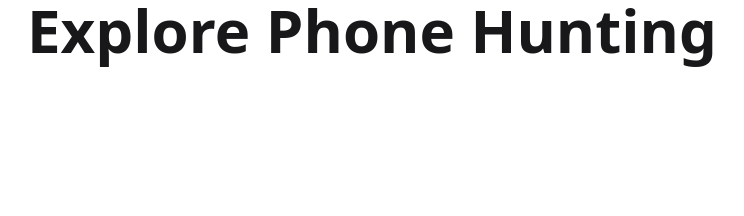
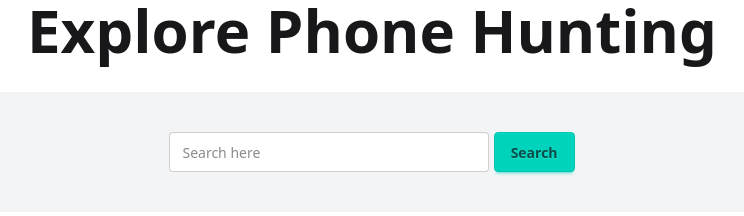
Before and after one commit to shohan89/phone-hunter, a plain HTML site: page index.html in a window 1280 px wide. Shown: the whole page, without its empty margins (268-1012 px from the left). Drawn offline with nearby package versions, Linux system fonts and the light colour scheme; no server answers.

Commit message:
search button added

```diff
--- a/index.html
+++ b/index.html
@@ -10,7 +10,12 @@
 </head>
 <body>
     <h1 class="text-6xl font-bold text-center">Explore Phone Hunting</h1>
-    <main>
+    <main class="container mx-auto p-4 mt-4">
+      <section class="bg-gray-100 p-10 text-center rounded-xl">
+        <input type="text" placeholder="Search here" class="input" />
+        <button class="btn btn-accent">Search</button>
+      </section>
+      <!-- Search result -->
         <section>
             <div id="card-container" class="grid grid-cols-1 md:grid-cols-2 lg:grid-cols-3 gap-4 p-4">
                 <!-- Phone will add here dynamically -->
```
